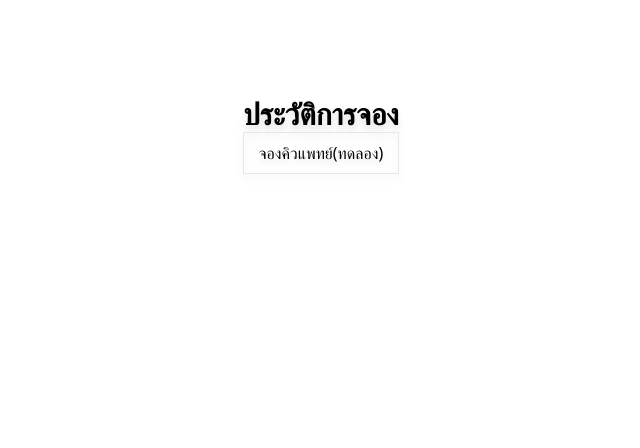
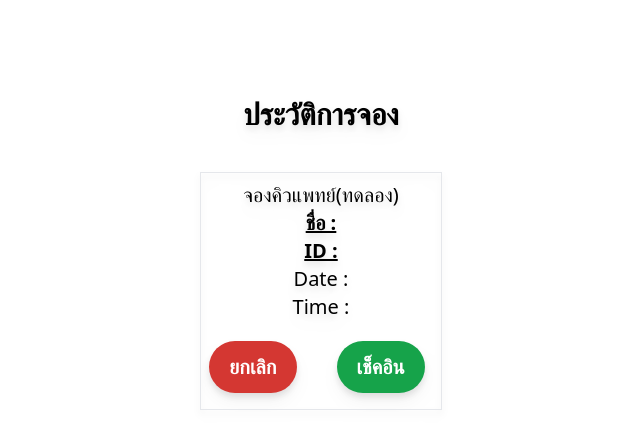
Before and after one commit to pakaponzamak/E-Booking, a Next.js app: page /health_care/confirmation in a window 1280 px wide. Shown: the top 448 px of the page, without its empty margins (319-959 px from the left). Built offline with nearby package versions, Linux system fonts and the light colour scheme; no server answers; the database is empty.

Commit message:
Everyday commit and update

```diff
--- a/src/pages/admin/admin_users.js
+++ b/src/pages/admin/admin_users.js
@@ -17,23 +17,19 @@ export default function admin() {
   useEffect(() => {
     const db = getDatabase();
     const usersRef = ref(db, "users");
-
     // Listen for changes in the 'users' reference
     onValue(usersRef, (snapshot) => {
       const data = snapshot.val();
-
       if (data) {
         // Convert the object of users into an array
         const usersArray = Object.keys(data).map((key) => ({
           id: key,
           ...data[key],
         }));
-
         // Set the users state with the retrieved data
         setUsers(usersArray);
       }
     });
-
     // Clean up the listener when the component unmounts
     return () => {
       // Turn off the listener
@@ -41,11 +37,6 @@ export default function admin() {
     };
   }, []);
 
-  function test() {
-    if (user.checkIn === false) {
-      return <div>test9999</div>;
-    }
-  }
 
   return (
     <div className={roboto.className}>
--- a/src/pages/form_selection.js
+++ b/src/pages/form_selection.js
@@ -14,7 +14,7 @@ export default function selectionPage() {
            <p className="mr-3 flex justify-end text-sm">ID : {employeeId}</p>
       </div>
 
-      <div className="flex justify-center item-center m-7 drop-shadow-lg mt-14">
+      <div className="flex justify-center item-center m-7 drop-shadow-lg mt-8">
       <div className="place-content-center text-center p-10">
         <Image
           src={DensoLogo}
@@ -28,7 +28,7 @@ export default function selectionPage() {
         <div className="mb-8 font-extrabold text-[#D43732] italic">
           (ระบบฟอร์มออนไลน์)
         </div>
-        <Link href="./health_care/option_select">
+        <Link href={`./health_care/option_select?firstName=${firstName}&employeeId=${employeeId}`}>
           <button
             type="summit"
             class="text-white bg-[#D43732] hover:bg-red-800 focus:outline-none focus:ring-4 focus:ring-red-300 rounded-full text-lg px-10 py-2.5 text-center
--- a/src/pages/health_care/confirmation.js
+++ b/src/pages/health_care/confirmation.js
@@ -1,23 +1,97 @@
-import { getDatabase, ref, push, onValue, off } from "firebase/database";
+import { getDatabase, ref, push, get,update,query, orderByChild,equalTo,child,onValue,off } from "firebase/database";
 import StartFireBase from "../../firebase/firebase_conf";
-import { useRouter } from 'next/router';
+import { useRouter } from "next/router";
+import { useState, useEffect } from "react";
+
+export default function confirmation() {
+  StartFireBase();
+  const router = useRouter();
+  const { firstName, employeeId } = router.query;
+  const [users, setUsers] = useState([]);
+
+  useEffect(() => {
+    const db = getDatabase();
+    const usersRef = ref(db, "users");
+    // Listen for changes in the 'users' reference
+    onValue(usersRef, (snapshot) => {
+      const data = snapshot.val();
+      if (data) {
+        // Convert the object of users into an array
+        const usersArray = Object.keys(data).map((key) => ({
+          id: key,
+          ...data[key],
+        }));
+        // Set the users state with the retrieved data
+        setUsers(usersArray);
+      }
+    });
+    // Clean up the listener when the component unmounts
+    return () => {
+      // Turn off the listener
+      off(usersRef);
+    };
+  }, []);
+const confirmHandler = async (e) => {
+    //alert(employeeId);
+    {users.map((user) => (
+        performComparison(user.employeeId)
+
+        ))}
+
+};
+
+const cancelHandler = async (e) => {
+    alert("Cancel");
+}
+
+function performComparison(idParameter) {
+    const anotherEmployeeId = employeeId;
+
+    if (idParameter === anotherEmployeeId){
+      console.log("Match found for employeeId:", employeeId);
+    } else {
+      console.log("No match found for employeeId:", employeeId);
+    }
+}
 
 
-export default function confirmation(){
 
-    const router = useRouter();
-  const { username, employee_id } = router.query;
-    return(
-     <div>
-        <div className="flex justify-center item-center m-7 drop-shadow-lg mt-14 ">
+  return (
+    <div>
+      <div className="flex justify-center item-center m-7 drop-shadow-lg mt-14 ">
+        <div>
+          <div className="font-extrabold text-3xl mt-10 text-center">ประวัติการจอง</div>
+          <div className="border text-center p-2 mt-10 text-xl">
+            <div className="">จองคิวแพทย์(ทดลอง)</div>
             <div>
-                <div className="font-bold text-3xl mt-10">ประวัติการจอง</div>
-                <div className="border ">
-                    <div className="text-center p-2">จองคิวแพทย์(ทดลอง) {username}</div>
-                </div>
+              {" "}
+              <u className="font-bold">ชื่อ : {firstName}</u>
             </div>
-
+            <div>
+              {" "}
+              <u className="font-bold">ID : {employeeId}</u>
+            </div>
+            <div>Date :</div>
+            <div>Time :</div>
+            <div className="mt-5">
+              <button
+                onClick={cancelHandler}
+                class="text-white bg-[#D43732] rounded-full text-xl  text-center
+                                mr-10 mb-2  font-bold px-5 py-3"
+              >
+                ยกเลิก
+              </button>
+              <button
+                onClick={confirmHandler}
+                class="text-white bg-[#16a34a] rounded-full text-xl  text-center
+                                mr-2 mb-2  font-bold px-5 py-3"
+              >
+                เช็คอิน
+              </button>
+            </div>
+          </div>
         </div>
-     </div>
-    );
+      </div>
+    </div>
+  );
 }
--- a/src/pages/health_care/option_select.js
+++ b/src/pages/health_care/option_select.js
@@ -1,9 +1,17 @@
 import Image from "next/image";
 import DensoLogo from "../images/Denso_logo.png";
 import Link from "next/link";
+import { useRouter } from "next/router";
 
 export default function option_select() {
+  const router = useRouter();
+  const { firstName, employeeId } = router.query;
   return (
+    <div>
+      <div>
+        <p className="mr-3 mt-2 flex justify-end text-sm">ชื่อ : {firstName}</p>
+        <p className="mr-3 flex justify-end text-sm">ID : {employeeId}</p>
+      </div>
     <div className="flex justify-center item-center m-7 drop-shadow-lg mt-14 ">
       <div>
         <Image src={DensoLogo} alt="Denso logo" width={350} className="mb-4" />
@@ -30,7 +38,7 @@ export default function option_select() {
               />
             </svg>
           </div>
-         <Link href="./confirmation">
+         <Link href={`./confirmation?firstName=${firstName}&employeeId=${employeeId}`}>
           <div className=" inline-block p-4 px-5 text-center w-40 h-50 bg-slate-300 rounded-3xl">
             รายการจอง
             <svg
@@ -51,5 +59,6 @@ export default function option_select() {
         </div>
       </div>
     </div>
+    </div>
   );
 }
--- a/src/pages/index.js
+++ b/src/pages/index.js
@@ -18,7 +18,7 @@ export default function Home() {
   StartFireBase();
   const [firstName, setFirstName] = useState("");
   const [employeeId, setEmployee_id] = useState("");
-  const [checkIn, SetCheckIn] = useState(true);
+  const [checkIn, SetCheckIn] = useState(false);
   const router = useRouter()
 
   const handleSubmit = async (e) => {
```
